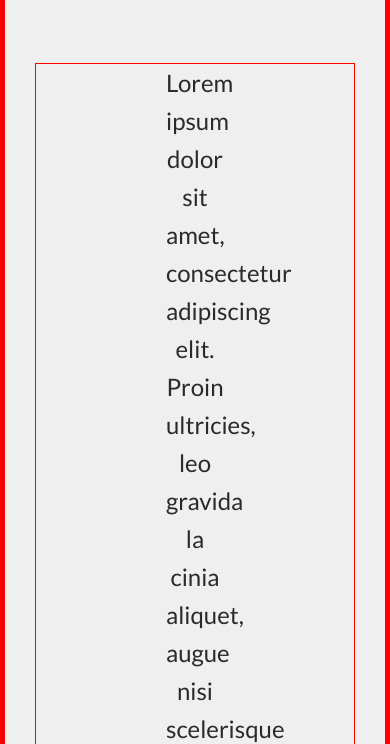
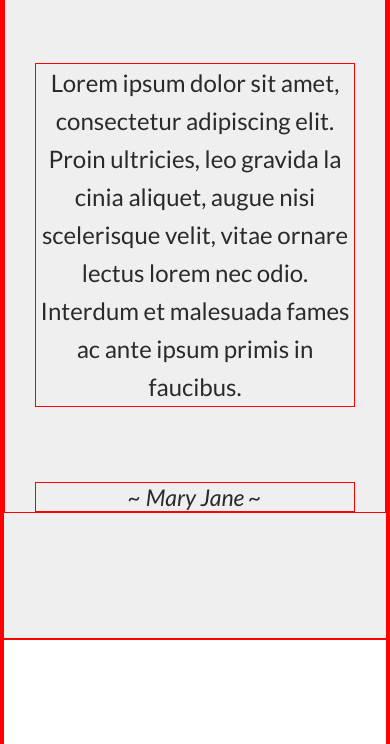
Before and after one commit to PhilippeSwing/Bootcamp--Project2, a plain HTML site: page index.html in a window 390 px wide. Shown: the part 4544-5288 px from the top of the page. Drawn offline with Linux system fonts and the light colour scheme.

Commit message:
Completed responsive styling for Clients section.

```diff
--- a/styles/partials/_clients.scss
+++ b/styles/partials/_clients.scss
@@ -49,10 +49,14 @@
 
 // **Landscape phone to portrait tablet**
 @media (max-width: 767px) {
-
+    .client-quote {
+        padding: 0 30px;
+    }
 }
 
 // **Landscape phones and down**
 @media (max-width: 480px) {
-
+    .client-quote {
+        padding: 0;
+    }
 }
```
Also changed, not shown: styles/partials/_news.scss (+17 -0 lines), styles/styles.css.
